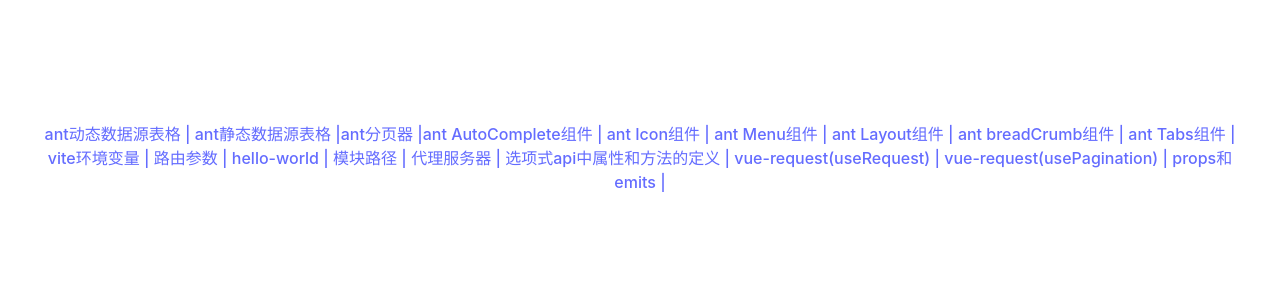
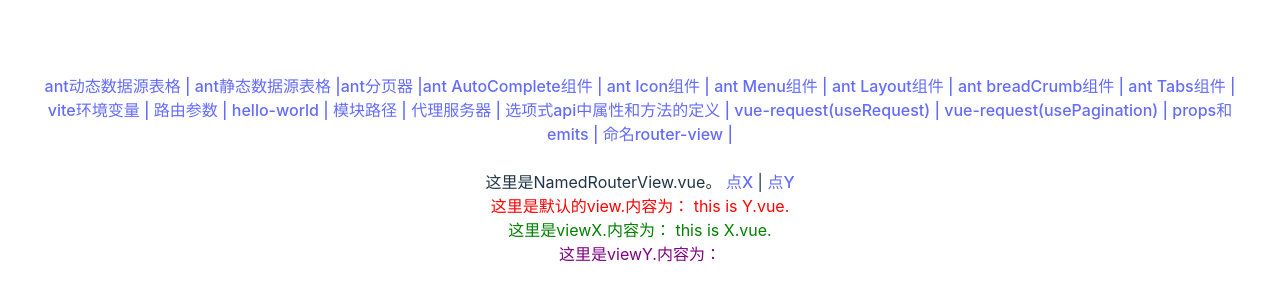
Before and after one commit to jssgsy/vue-learn, a Vue app: page /namedRouterView/x in a window 1280 px wide. Shown: the part 230-530 px from the top of the page. Built offline with nearby package versions, Linux system fonts and the light colour scheme.

Commit message:
[vue]命名router-view

```diff
--- a/src/App.vue
+++ b/src/App.vue
@@ -71,6 +71,8 @@
 
   <router-link to="/propsAndEmits">props和emits | </router-link>
 
+  <router-link to="/namedRouterView">命名router-view | </router-link>
+
   <div>
     <br>
     <router-view/>
--- /dev/null
+++ b/src/components/namedRouterView/NamedRouterView.vue
@@ -0,0 +1,33 @@
+<script setup lang="ts">
+
+</script>
+
+<template>
+  这里是NamedRouterView.vue。
+  <router-link to="/namedRouterView/x">点X</router-link> |
+  <router-link to="/namedRouterView/y">点Y</router-link>
+
+  <div style="color: red">
+    <!--名字默认为default-->
+    这里是默认的view.内容为：
+    <router-view/>
+    <br>
+  </div>
+
+  <div style="color: green">
+    这里是viewX.内容为：
+    <router-view name="x"/>
+    <br>
+  </div>
+
+  <div style="color: purple">
+    这里是viewY.内容为：
+    <router-view name="y"/>
+    <br>
+  </div>
+
+</template>
+
+<style scoped>
+
+</style>
--- /dev/null
+++ b/src/components/namedRouterView/X.vue
@@ -0,0 +1,11 @@
+<script setup lang="ts">
+
+</script>
+
+<template>
+this is X.vue.
+</template>
+
+<style scoped>
+
+</style>
--- /dev/null
+++ b/src/components/namedRouterView/Y.vue
@@ -0,0 +1,11 @@
+<script setup lang="ts">
+
+</script>
+
+<template>
+this is Y.vue.
+</template>
+
+<style scoped>
+
+</style>
--- a/src/router/vuebasic/router.js
+++ b/src/router/vuebasic/router.js
@@ -29,4 +29,31 @@
         path: '/propsAndEmits',
         component: () => import('@/components/propsAndEmits/ParentVue.vue')
     },
+    {
+        path: '/namedRouterView',
+        // 命名视图必须使用复数形式的components，而不是单数形式的component
+        component: () => import("@/components/namedRouterView/NamedRouterView.vue"),
+        children: [
+            {
+                path: 'x',
+                // 命名视图必须使用复数形式的components，而不是单数形式的component
+                components: {
+                    default: () => import("@/components/namedRouterView/Y.vue"),
+                    x: () => import("@/components/namedRouterView/X.vue"),
+                    // 不想渲染时直接省略即可，不要赋值null，null会被认为是非法组件名
+                    // y: null,
+
+                }
+            },
+            {
+                path: 'y',
+                // 命名视图必须使用复数形式的components，而不是单数形式的component
+                components: {
+                    default: () => import("@/components/namedRouterView/X.vue"),
+                    y: () => import("@/components/namedRouterView/Y.vue")
+                }
+            },
+        ]
+    },
+
 ]
```
